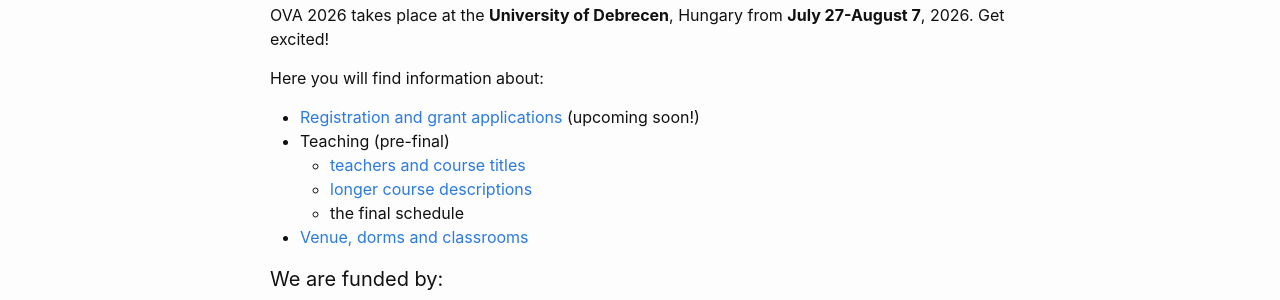
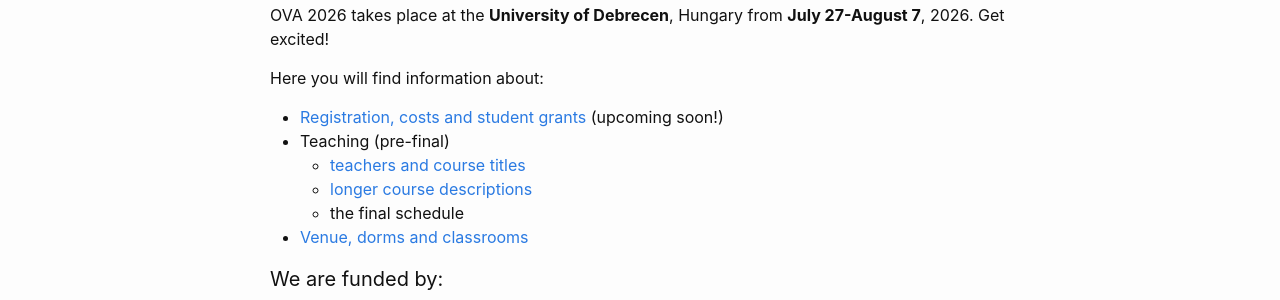
Before and after one commit to ovaschool/ovaschool.github.io, a Jekyll site: the page built from staticpages/ova2026.markdown, in a window 1280 px wide. Shown: the part 161-461 px from the top of the page. Built offline with Jekyll 4.4.1, drawn with Linux system fonts in a browser that asks for light colours.

Commit message:
Update ova2026.markdown

```diff
--- a/staticpages/ova2026.markdown
+++ b/staticpages/ova2026.markdown
@@ -8,7 +8,7 @@
 OVA 2026 takes place at the **University of Debrecen**, Hungary from **July 27-August 7**, 2026. Get excited!
 
 Here you will find information about:
-- [Registration and grant applications](ova2026-registration.markdown) (upcoming soon!)
+- [Registration, costs and student grants](ova2026-registration.markdown) (upcoming soon!)
 - Teaching (pre-final)
     - [teachers and course titles](ova2026-teachers.markdown)
     - [longer course descriptions](ova2026-course-descriptions.markdown)
```
